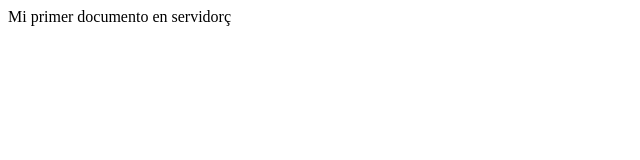
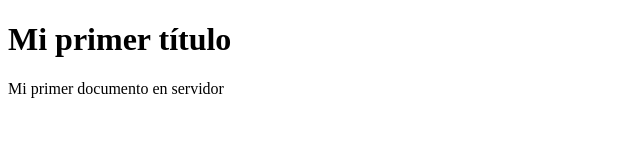
Before and after one commit to celinaroig/coursera-text, a plain HTML site: page site/index.html in a window 1280 px wide. Shown: the whole page, without its empty margins (0-640 px from the left). Drawn offline with Linux system fonts and the light colour scheme.

Commit message:
Small addition to our page content.

```diff
--- a/site/index.html
+++ b/site/index.html
@@ -5,7 +5,7 @@
 <title>Documento sin título</title>
 </head>
 
-<body>
-Mi primer documento en servidorç
+<body><h1>Mi primer título</h1>
+Mi primer documento en servidor
 </body>
 </html>
```
